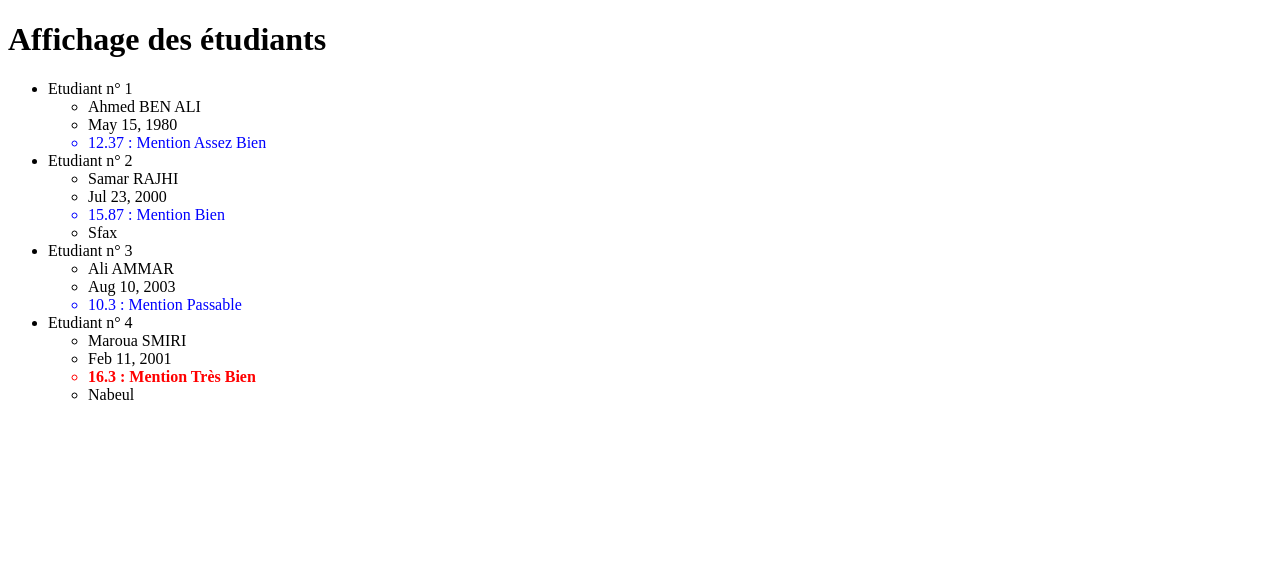
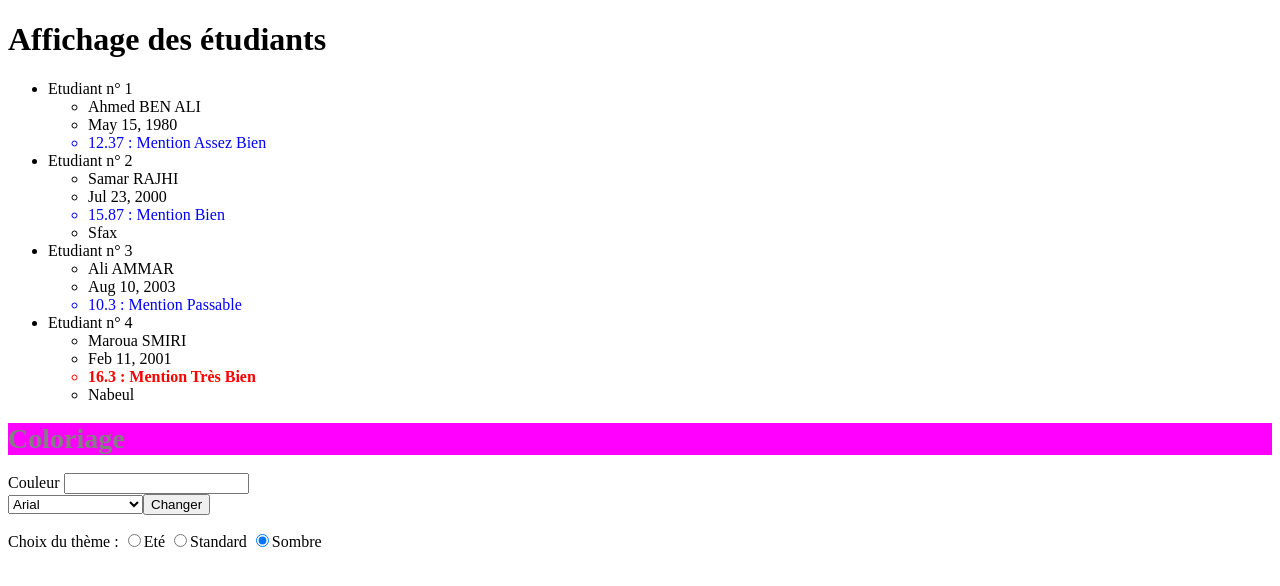
Before and after one commit to Mahdi1920/TP3, an Angular app: page / in a window 1280 px wide. Shown: the top 586 px of the page. Built offline with nearby package versions, Linux system fonts and the light colour scheme.

Commit message:
correction ex4

```diff
--- a/src/app/app.component.html
+++ b/src/app/app.component.html
@@ -6,3 +6,4 @@
 <app-coloriage></app-coloriage>
 <app-employe></app-employe>-->
 <app-etudiants></app-etudiants>
+<app-coloriage></app-coloriage>
--- a/src/app/coloriage/coloriage.component.html
+++ b/src/app/coloriage/coloriage.component.html
@@ -1,4 +1,4 @@
-<h1 [ngClass]="{'ete': c=='Eté', 'standard':c=='Standard' , 'sombre':c=='Sombre'}" >Coloriage</h1>
+<h1 [ngClass]="{'ete': t=='Eté', 'standard':t=='Standard' , 'sombre':t=='Sombre'}" >Coloriage</h1>
 Couleur <input type="text" #col><br/>
 <select #pol>
     <option  value="Arial" selected>Arial</option>
@@ -7,7 +7,7 @@ Couleur <input type="text" #col><br/>
 </select>
 <input type="button" value="Changer" (click)="Onaffiche()" /> <p [ngStyle]="{color:col.value , 'font-style':pol.value}">{{res}}</p>
 <p>Choix du thème :
-    <input type="radio" name="theme" value="Eté" (click)="c = t1" [(ngModel)]="t1" />Eté
-    <input type="radio" name="theme" value="Standard" (click)="c = t2" [(ngModel)]="t2" />Standard
-    <input type="radio" name="theme" value="Sombre" (click)="c = t3" [(ngModel)]="t3" checked/>Sombre
+    <input type="radio" name="theme" value="Eté"   [(ngModel)]="t" />Eté
+    <input type="radio" name="theme" value="Standard" [(ngModel)]="t" />Standard
+    <input type="radio" name="theme" value="Sombre"   [(ngModel)]="t" checked/>Sombre
 </p>
--- a/src/app/coloriage/coloriage.component.ts
+++ b/src/app/coloriage/coloriage.component.ts
@@ -10,9 +10,7 @@ couleur:string="";
 police:string="";
 theme:string="";
 res:string="";
-t1:string="Eté";
-t2:string="Standard";
-t3:string="Sombre";
+t:string="Sombre";
 c:string;
 Onaffiche()
 {
```
